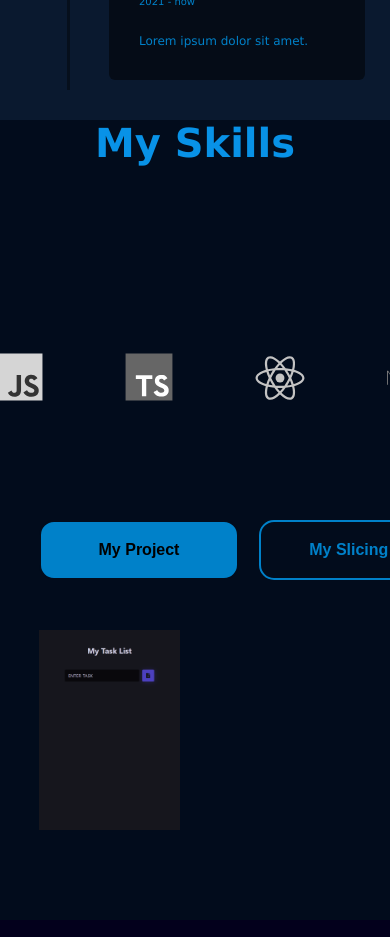
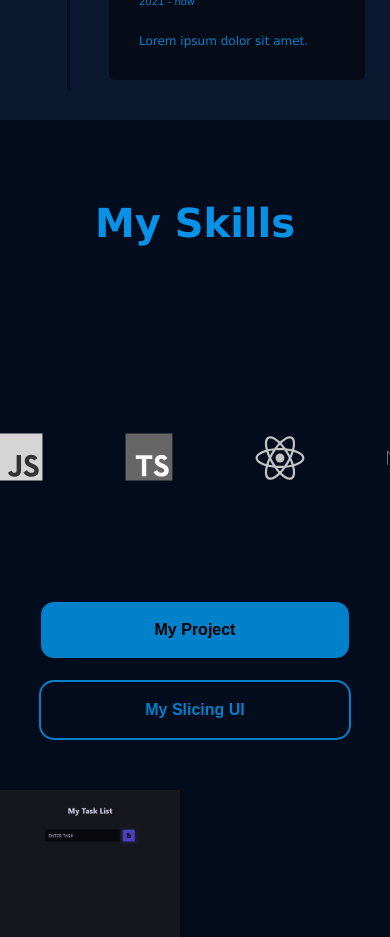
Before and after one commit to yogyy/learn-NextJS, a Next.js app: page / in a window 390 px wide. Shown: the part 1780-2717 px from the top of the page. Built offline with nearby package versions, Linux system fonts and the light colour scheme.

Commit message:
adjust style

```diff
--- a/components/Porto/porto.module.css
+++ b/components/Porto/porto.module.css
@@ -21,8 +21,10 @@
 /*  */
 .btnContainer {
   display: flex;
-  /* width: 100%; */
+  width: 100%;
   margin: 0 auto;
+  justify-content: center;
+  flex-wrap: wrap;
   gap: 20px;
   margin-bottom: 50px;
   cursor: default;
@@ -50,7 +52,7 @@
   user-select: none;
   -webkit-user-select: none;
   touch-action: manipulation;
-  width: 200px;
+  width: calc(100% / 3);
   will-change: transform;
 }
 .button_1:disabled {
@@ -83,3 +85,12 @@
   box-shadow: #020c1c 0 6px 12px;
   cursor: default;
 }
+
+@media screen and (max-width: 600px) {
+  .porto {
+    width: 100%;
+  }
+  .button_1 {
+    width: 80%;
+  }
+}
--- a/components/Porto/porto.tsx
+++ b/components/Porto/porto.tsx
@@ -143,7 +143,7 @@ const Project = ({title, src, alt}: PropProject) => {
   return (
     <div className={styles.project}>
       <div className={styles.project}>
-        <Image title={title} alt={alt} src={src} fill sizes="" />
+        <Image title={title} alt={alt} src={src} fill sizes="auto" />
       </div>
       {/* <div className={styles.cont_button2}>
         <Link className={styles.button_2} href="/">
@@ -161,7 +161,7 @@ const SlicingUI = ({title, src, alt}: PropProject) => {
   return (
     <>
       <div className={styles.project}>
-        <Image title={title} alt={alt} src={src} fill />
+        <Image title={title} alt={alt} src={src} fill sizes="auto" />
       </div>
     </>
   );
--- a/components/Porto/tech.module.css
+++ b/components/Porto/tech.module.css
@@ -1,7 +1,7 @@
 .tech {
   display: flex;
   flex-direction: column;
-  margin-top: 80px;
+  padding-top: 80px;
   align-items: flex-start;
   margin: auto;
   color: #0892e7;
```
